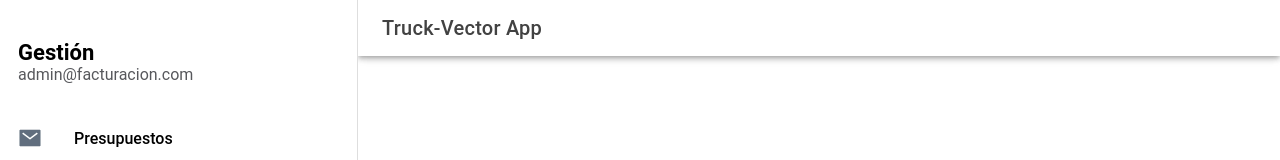
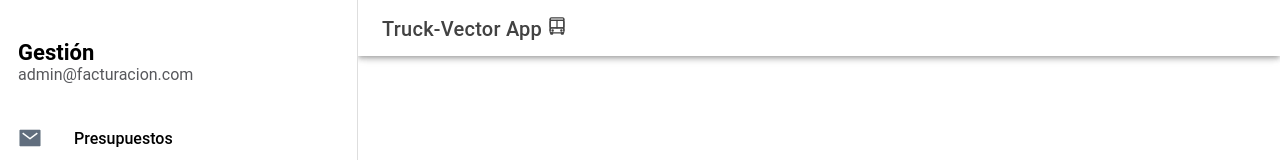
Before and after one commit to JerePrograma/PresupuestadorFlete, a React (Vite) app in the folder FrontEnd/: page /pages/PresupuestosPage in a window 1280 px wide. Shown: the top 160 px of the page. Built offline with nearby package versions, Linux system fonts and the light colour scheme.

Commit message:
ComentoConexionesFront

```diff
--- a/FrontEnd/index.html
+++ b/FrontEnd/index.html
@@ -27,4 +27,5 @@
     <div id="root"></div>
     <script type="module" src="/src/main.tsx"></script>
   </body>
+
 </html>
--- a/FrontEnd/package.json
+++ b/FrontEnd/package.json
@@ -26,7 +26,7 @@
     "@types/react-router-dom": "^5.3.3",
     "axios": "^1.7.9",
     "block-transportes": "file:",
-    "ionicons": "^7.0.0",
+    "ionicons": "^7.4.0",
     "react": "^18.3.1",
     "react-dom": "^18.3.1",
     "react-redux": "^9.2.0",
--- a/FrontEnd/src/components/forms/PresupuestoForm.tsx
+++ b/FrontEnd/src/components/forms/PresupuestoForm.tsx
@@ -1,5 +1,5 @@
 import React, { useState } from "react";
-import { PresupuestoRequest } from "../../api/services/presupuestoService";
+// import { PresupuestoRequest } from "../../api/services/presupuestoService";
 import {
   IonButton,
   IonContent,
@@ -13,11 +13,11 @@ import {
 } from "@ionic/react";
 import AutocompleteInput from "../AutocompleteInputProps";
 import ControlledInput from "../utils/ControlledInput";
-import { usePresupuesto } from "../../hooks/usePresupuesto";
+// import { usePresupuesto } from "../../hooks/usePresupuesto";
 
 function PresupuestoForm() {
-  const { addPresupuesto } = usePresupuesto(); // Hook para manejar presupuestos
-  const [formData, setFormData] = useState<PresupuestoRequest>({
+  // const { addPresupuesto } = usePresupuesto(); // Hook para manejar presupuestos
+  const [formData, setFormData] = useState({
     origen: "",
     destino: "",
     volumenCarga: 0,
@@ -54,7 +54,7 @@ function PresupuestoForm() {
     setLoading(true);
 
     try {
-      await addPresupuesto(formData); // Agrega el presupuesto al estado global
+      // await addPresupuesto(formData); // Agrega el presupuesto al estado global
       console.log("Presupuesto creado:", formData);
 
       // Restablece el formulario
--- a/FrontEnd/src/components/layout/TopBar.tsx
+++ b/FrontEnd/src/components/layout/TopBar.tsx
@@ -1,5 +1,6 @@
 import React from 'react';
-import { IonHeader, IonToolbar, IonButtons, IonMenuButton, IonTitle } from '@ionic/react';
+import { IonHeader, IonToolbar, IonButtons, IonMenuButton, IonTitle, IonIcon } from '@ionic/react';
+import { busOutline } from 'ionicons/icons';
 
 const TopBar: React.FC = () => {
   return (
@@ -8,7 +9,9 @@ const TopBar: React.FC = () => {
         <IonButtons slot="start">
           <IonMenuButton />
         </IonButtons>
-        <IonTitle>Truck-Vector App</IonTitle>
+        <IonTitle>
+          Truck-Vector App   <IonIcon icon={busOutline} />
+        </IonTitle>
       </IonToolbar>
     </IonHeader>
   );
--- a/FrontEnd/src/pages/PresupuestosPage.tsx
+++ b/FrontEnd/src/pages/PresupuestosPage.tsx
@@ -10,12 +10,12 @@ import {
   IonLabel,
 } from "@ionic/react";
 import PresupuestoForm from "../components/forms/PresupuestoForm";
-//import PresupuestoList from "../components/business/PresupuestoList";
+// import PresupuestoList from "../components/business/PresupuestoList";
 import UsuarioForm from "../components/forms/UsuarioForm";
 import VehiculoForm from "../components/forms/VehiculoForm";
-import { LoadScript } from "@react-google-maps/api";
+import { LoadScript, Libraries } from "@react-google-maps/api";
 
-const libraries = ["places"];
+const libraries: Libraries = ["places"];
 
 const PresupuestosPage: React.FC = () => {
   return (
@@ -34,6 +34,7 @@ const PresupuestosPage: React.FC = () => {
           <PresupuestoForm />
 
           {/* Presupuesto List */}
+          {/* <PresupuestoList /> */}
 
           {/* Accordion for Usuarios and Vehículos */}
           <IonAccordionGroup>
```
Also changed, not shown: FrontEnd/src/hooks/usePresupuesto.ts (line endings or trailing spaces).
